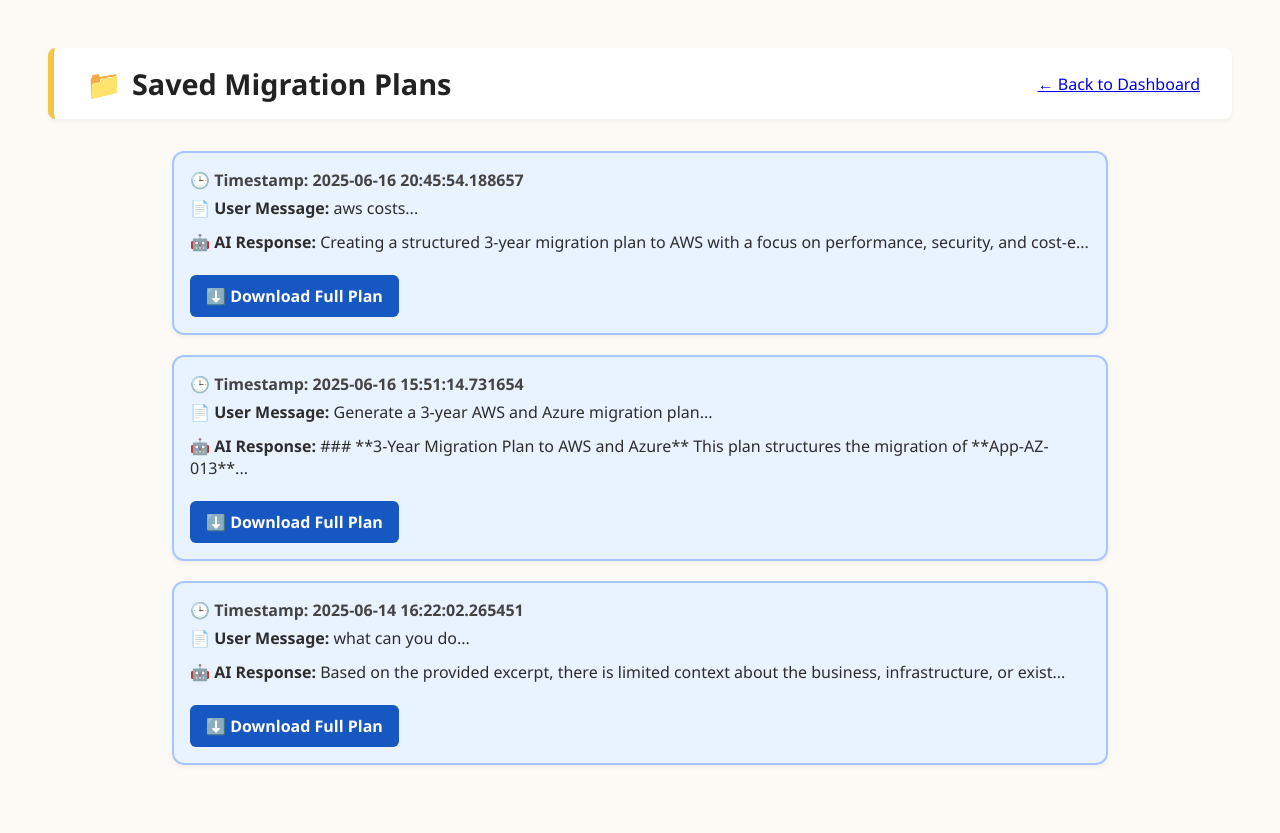
After one commit to dontaeaccenture/agentic-ai, a Flask app: page /plans in a window 1280 px wide. The commit adds this page. Run offline with Flask 3, Linux system fonts and the light colour scheme.

Commit message:
styling updates

```diff
--- a/app.py
+++ b/app.py
@@ -1,5 +1,7 @@
 import os
-from flask import Flask, request, jsonify, render_template
+from flask import Flask, request, jsonify, render_template, send_file, send_from_directory
+
+from io import BytesIO
 from dotenv import load_dotenv
 from openai import AzureOpenAI
 from werkzeug.utils import secure_filename
@@ -8,6 +10,7 @@ from langchain_openai import AzureOpenAIEmbeddings
 from rag_setup import create_faiss_index # 👈 Make sure load_and_split_file exists
 from planner_agent import plan_and_execute
 from models import SessionLocal, ChatHistory, MigrationStats  # Already imported ChatHistory
+from sqlalchemy import or_
 
 load_dotenv()
 
@@ -41,8 +44,13 @@ if not os.path.exists(f"{VECTOR_PATH}/index.faiss"):
 else:
     db = FAISS.load_local(VECTOR_PATH, embedding, allow_dangerous_deserialization=True)
 
-def update_migration_stat(field_name, increment=1):
-    db_session = SessionLocal()
+def update_migration_stat(field_name, increment=1, db_session=None):
+    internal_session = False
+
+    if db_session is None:
+        db_session = SessionLocal()
+        internal_session = True
+
     stats = db_session.query(MigrationStats).first()
 
     if not stats:
@@ -53,8 +61,10 @@ def update_migration_stat(field_name, increment=1):
         current = getattr(stats, field_name, 0) or 0
         setattr(stats, field_name, current + increment)
 
-    db_session.commit()
-    db_session.close()
+    if internal_session:
+        db_session.commit()
+        db_session.close()
+
 
 @app.route("/")
 def home():
@@ -83,19 +93,18 @@ Assume the user wants performance, security, and cost-efficiency.
         ]
         update_migration_stat("plans_generated")
 
-
     else:
         messages = [
-        {
-            "role": "system",
-            "content": f"""
-You are a senior cloud architect tasked with creating a structured, realistic 3-year migration plan to AWS and Azure.
-Use only the data below as your source of truth:
+            {
+                "role": "system",
+                "content": f"""
+You are a helpful assistant for cloud migration teams.
+Use the following as source context only:
 \n\n{context}
 """
-        },
-        { "role": "user", "content": user_input }
-    ]
+            },
+            { "role": "user", "content": user_input }
+        ]
 
     response = client.chat.completions.create(
         model=DEPLOYMENT,
@@ -106,11 +115,8 @@ Use only the data below as your source of truth:
 
     reply = response.choices[0].message.content
 
-    # ✅ Make sure DB code is INSIDE this function
-    # ✅ Save chat + increment metrics
     try:
         db_session = SessionLocal()
-        # Save chat
         chat_entry = ChatHistory(
             session_id=request.remote_addr,
             user_input=user_input,
@@ -118,12 +124,23 @@ Use only the data below as your source of truth:
         )
         db_session.add(chat_entry)
 
-        update_migration_stat("user_messages")
+        update_migration_stat("user_messages", db_session=db_session)  # reuses active session
+
+        db_session.commit()
+        plan_id = chat_entry.id
 
     except Exception as e:
         print(f"⚠️ Failed to save chat or update stats: {e}")
+        plan_id = None
 
-    return jsonify({"reply": reply})
+    finally:
+        db_session.close()
+
+    return jsonify({
+    "reply": reply,
+    "plan_id": plan_id if is_migration_request else None
+})
+
 
 
 @app.route("/agent/vanilla", methods=["POST"])
@@ -245,28 +262,90 @@ def upload_file():
         "message": "Unsupported file type"
     }), 400
 
+@app.route("/uploads")
+def view_uploaded_documents():
+    from langchain_community.vectorstores import FAISS
+    docs = db.similarity_search("infrastructure", k=50)
+    doc_previews = [
+        {
+            "file": doc.metadata.get("source", "Unknown"),
+            "content": doc.page_content[:500]
+        }
+        for doc in docs
+    ]
+    return render_template("uploads.html", documents=doc_previews)
+
+@app.route("/download/<path:filename>")
+def download_document(filename):
+    return send_from_directory("docs", filename, as_attachment=True)
+
 @app.route("/metrics", methods=["GET"])
 def get_metrics():
     try:
         db_session = SessionLocal()
         stats = db_session.query(MigrationStats).first()
+
+        # Dynamically count current valid files in the docs folder
+        try:
+            files_in_folder = [
+                f for f in os.listdir("docs")
+                if os.path.isfile(os.path.join("docs", f))
+                and f.rsplit(".", 1)[-1].lower() in ALLOWED_EXTENSIONS
+            ]
+            docs_uploaded = len(files_in_folder)
+        except FileNotFoundError:
+            docs_uploaded = 0
+
         db_session.close()
 
-        if not stats:
-            return jsonify({
-                "plans_generated": 0,
-                "documents_uploaded": 0,
-                "user_messages": 0
-            })
-
         return jsonify({
-            "plans_generated": stats.plans_generated,
-            "documents_uploaded": stats.documents_uploaded,
-            "user_messages": stats.user_messages
+            "plans_generated": stats.plans_generated if stats else 0,
+            "documents_uploaded": docs_uploaded,
+            "user_messages": stats.user_messages if stats else 0
         })
     except Exception as e:
         print(f"❌ Error fetching metrics: {e}")
         return jsonify({"error": "Could not retrieve metrics"}), 500
 
+
+@app.route("/plans/<int:plan_id>", methods=["GET"])
+def get_plan(plan_id):
+    db_session = SessionLocal()
+    plan = db_session.query(ChatHistory).filter(ChatHistory.id == plan_id).first()
+    db_session.close()
+
+    if not plan:
+        app.logger.warning(f"Plan ID {plan_id} not found.")
+        return jsonify({"error": "Plan not found"}), 404
+
+    filename = f"migration_plan_{plan_id}.txt"
+    content = f"User Message:\n{plan.user_input}\n\nAI Response:\n{plan.ai_response}"
+
+    # Serve the file as a downloadable response
+    return send_file(
+        BytesIO(content.encode()),
+        as_attachment=True,
+        download_name=filename,
+        mimetype="text/plain"
+    )
+
+@app.route("/plans")
+def list_plans():
+    keywords = ["migration", "plan"]
+
+    db_session = SessionLocal()
+
+    # Build a filter that checks if AI response contains any keyword (case-insensitive)
+    filters = [ChatHistory.ai_response.ilike(f"%{kw}%") for kw in keywords]
+
+    plans = db_session.query(ChatHistory)\
+        .filter(or_(*filters))\
+        .order_by(ChatHistory.timestamp.desc())\
+        .all()
+
+    db_session.close()
+
+    return render_template("plans.html", plans=plans)
+
 if __name__ == "__main__":
     app.run(debug=True)
--- /dev/null
+++ b/templates/plans.html
@@ -0,0 +1,101 @@
+<!DOCTYPE html>
+<html lang="en">
+<head>
+  <meta charset="UTF-8">
+  <title>Saved Migration Plans</title>
+  <style>
+    body {
+      font-family: 'Segoe UI', sans-serif;
+      background: #f0f4f8;
+      padding: 40px;
+      color: #1f2937;
+    }.plan-card {
+  background-color: #e9f2ff; /* light blue background */
+  border: 2px solid #a7c6ff; /* soft blue border */
+  border-radius: 12px;
+  padding: 16px;
+  margin: 20px auto;
+  max-width: 900px;
+  box-shadow: 0 2px 5px rgba(0, 0, 0, 0.05);
+}
+
+.plan-card h4 {
+  margin-top: 0;
+}
+
+.plan-card .timestamp {
+  font-weight: bold;
+  color: #444;
+  margin-bottom: 6px;
+}
+
+.plan-card .user-message,
+.plan-card .ai-response {
+  margin-bottom: 12px;
+  color: #2d2d2d;
+}
+
+.download-button {
+  display: inline-block;
+  background-color: #1657c2;
+  color: white;
+  font-weight: bold;
+  padding: 10px 16px;
+  text-decoration: none;
+  border-radius: 6px;
+  margin-top: 10px;
+}
+
+.download-button:hover {
+  background-color: #0e3e94;
+}
+.header-row {
+  background-color: #fff;
+  padding: 1rem 2rem;
+  margin-bottom: 2rem;
+  border-radius: 8px;
+  border-left: 6px solid #f4c542; /* Yellow folder accent */
+  box-shadow: 0 2px 4px rgba(0, 0, 0, 0.05);
+}
+
+.header-row h2 {
+  font-size: 1.8rem;
+  display: flex;
+  align-items: center;
+  color: #222;
+  margin: 0;
+}
+
+.folder-icon {
+  font-size: 1.8rem;
+  margin-right: 10px;
+}
+
+
+  </style>
+</head>
+<body style="background-color: #FDF9F4;">
+      <header>
+<!-- NEW -->
+<div class="header-row">
+  <h2><span class="folder-icon">📁</span> Saved Migration Plans</h2>
+    <a href="/" style="float: right; margin-top: -30px;">← Back to Dashboard</a>
+
+  </div>
+</header>
+  <div class="container">
+
+  {% for plan in plans %}
+<div class="plan-card">
+  <div class="timestamp">🕒 <strong>Timestamp:</strong> {{ plan.timestamp }}</div>
+  <div class="user-message">📄 <strong>User Message:</strong> {{ plan.user_input[:60] }}...</div>
+  <div class="ai-response">🤖 <strong>AI Response:</strong> {{ plan.ai_response[:100] }}...</div>
+  <a class="download-button" target="_blank" href="/plans/{{ plan.id }}">⬇️ Download Full Plan</a>
+</div>
+
+  {% else %}
+    <p>No plans saved yet.</p>
+  {% endfor %}
+  </div>
+</body>
+</html>
```
Also changed, not shown: static/main.js (+40 -7 lines), static/styles.css (+93 -21 lines), templates/index.html (+14 -10 lines), templates/uploads.html (added, +30 -0 lines), chat_history.db.
